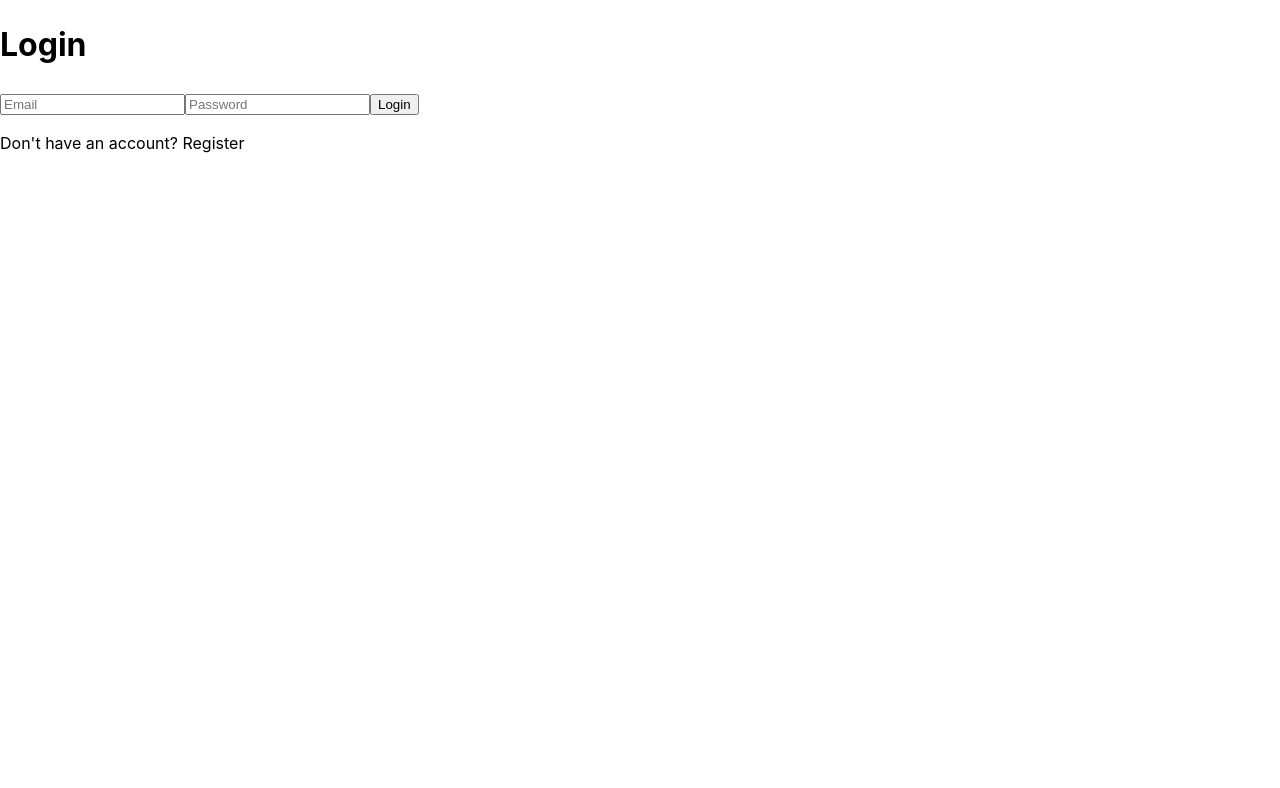
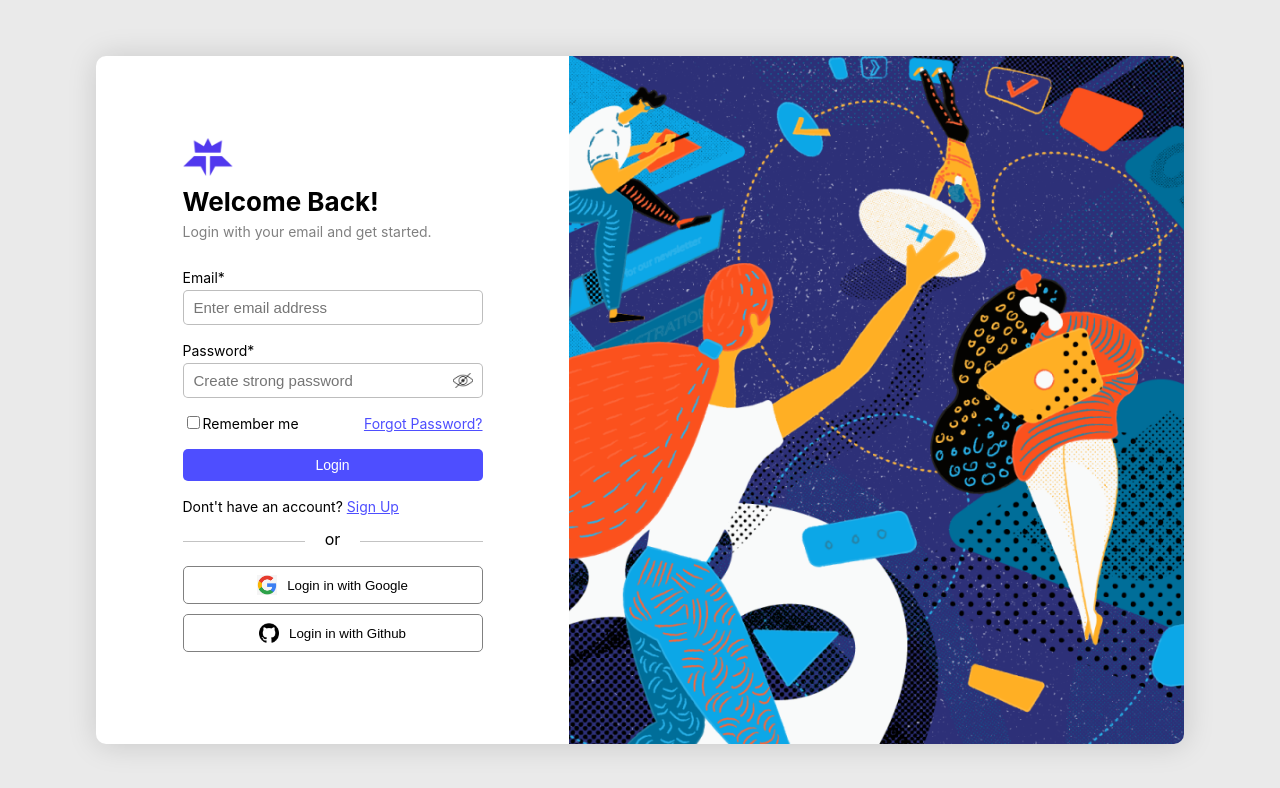
Before and after one commit to souravcodes1080/jwt-auth, a React (Vite) app in the folder frontend/: page /login in a window 1280 px wide. Shown: the top 788 px of the page. Built offline with nearby package versions, Linux system fonts and the light colour scheme.

Commit message:
otp section added using conditional rendering

```diff
--- a/frontend/src/components/Login.jsx
+++ b/frontend/src/components/Login.jsx
@@ -1,14 +1,21 @@
 import axios from "axios";
+import './css/register.css'
 import React, { useEffect, useState } from "react";
 import { useNavigate } from "react-router-dom";
 import { useCookies } from 'react-cookie'
 import { toast } from "react-toastify";
+import hero from "../assets/hero.png";
+import logo from "../assets/logo.png";
+import google from "../assets/google.png";
+import github from "../assets/github.png";
+import eyeOpen from "../assets/eyeOpen.jpg";
+import eyeClose from "../assets/eyeClose.jpg";
 function Login() {
   const navigate = useNavigate();
   const [cookies, setCookie] = useCookies(['token']);
   const [email, setEmail] = useState("");
   const [password, setPassword] = useState("");
-
+  const [hide, setHide] = useState(true);
     useEffect(()=>{
         if(cookies['token']){
             navigate("/dashboard")
@@ -32,29 +39,78 @@ function Login() {
     }
   };
   return (
-    <>
-      <h1>Login</h1>
-      <form action="" onSubmit={onSubmitHandler}>
+    <div className="auth">
+    <div className="register-page">
+      <div className="register-form">
+        <div className="register-form-wrapper">
+          <img src={logo} alt="" className="logo" />
+          <h2>Welcome Back!</h2>
+          <p className="desc">Login with your email and get started.</p>
+          <form onSubmit={onSubmitHandler} style={{gap:"15px"}}>
+
+            <div className="input-wrapper">
+              <label>Email*</label>
               <input
+                required
                 type="email"
-          placeholder="Email"
                 value={email}
                 onChange={(e) => setEmail(e.target.value)}
+                placeholder="Enter email address"
               />
-
+            </div>
+            <div className="input-wrapper">
+              <label>Password*</label>
               <input
-          type="password"
-          placeholder="Password"
+                  className="password"
+                    required
+                    type={hide ? "password" : "text"}
                     value={password}
                     onChange={(e) => setPassword(e.target.value)}
+                    placeholder="Create strong password"
                   />
-        <button type="submit">Login</button>
+                  <div onClick={()=>setHide(!hide)}>
+                    {
+                    hide? <img className="hide" src={eyeClose} alt="" width={"20px"} />:<img className="hide" src={eyeOpen} alt="" width={"20px"} />
+                  }
+                  </div>
+            </div>
+            <div className="input-wrapper terms">
+              <div>
+                <input
+                required
+                type="checkbox"
+                placeholder="Create strong password"
+              />
+              <label>Remember me</label>
+              </div>
+              <span>Forgot Password?</span>
+            </div>
+
+            <button className="login-btn" type="submit">Login</button>
+            <p>Dont't have an account? <span onClick={()=>navigate("/")}>Sign Up</span></p>
           </form>
-      <p>
-        Don't have an account?{" "}
-        <span onClick={() => navigate("/register")}>Register</span>
-      </p>
-    </>
+          <div className="or">
+            <div></div>
+            <p>or</p>
+            <div></div>
+          </div>
+
+          <button className="google-btn" >
+            <img src={google} alt="" width={"20px"} />
+            Login in with Google
+          </button>
+          <button className="google-btn">
+            {" "}
+            <img src={github} alt="" width={"20px"} />
+            Login in with Github
+          </button>
+        </div>
+      </div>
+      <div className="register-image">
+        <img src={hero} alt="hero pic" />
+      </div>
+    </div>
+  </div>
   );
 }
 
--- a/frontend/src/components/Register.jsx
+++ b/frontend/src/components/Register.jsx
@@ -5,6 +5,7 @@ import axios from "axios";
 import { toast } from "react-toastify";
 function Register() {
   const navigate = useNavigate();
+  const [loading, setLoading] = useState(false)
   const [cookies, setCookies] = useCookies(["token", "email"]);
   const [username, setUsername] = useState("");
   const [email, setEmail] = useState("");
@@ -17,6 +18,7 @@ function Register() {
   }, []);
   const onSubmitHandler = async (e) => {
     e.preventDefault();
+    setLoading(true)
     const response = await axios.post(
       "http://localhost:8080/api/user/register",
       {
@@ -27,12 +29,13 @@ function Register() {
     );
 
     if (response.data.success) {
-        toast.success(response.data.message)
+        // toast.success(response.data.message)
         setCookies("email", email)
       navigate("/verify");
     }else{
         toast.error(response.data.message)
     }
+    setLoading(false)
   };
   return (
     <>
@@ -56,7 +59,7 @@ function Register() {
           value={password}
           onChange={(e) => setPassword(e.target.value)}
         />
-        <button type="submit">Register</button>
+        <button type="submit" className={`${loading} ? loading: null`}>Register</button>
       </form>
       <p>
         Already have an account?{" "}
```
Lines whose indentation alone changed are shown as unchanged.
